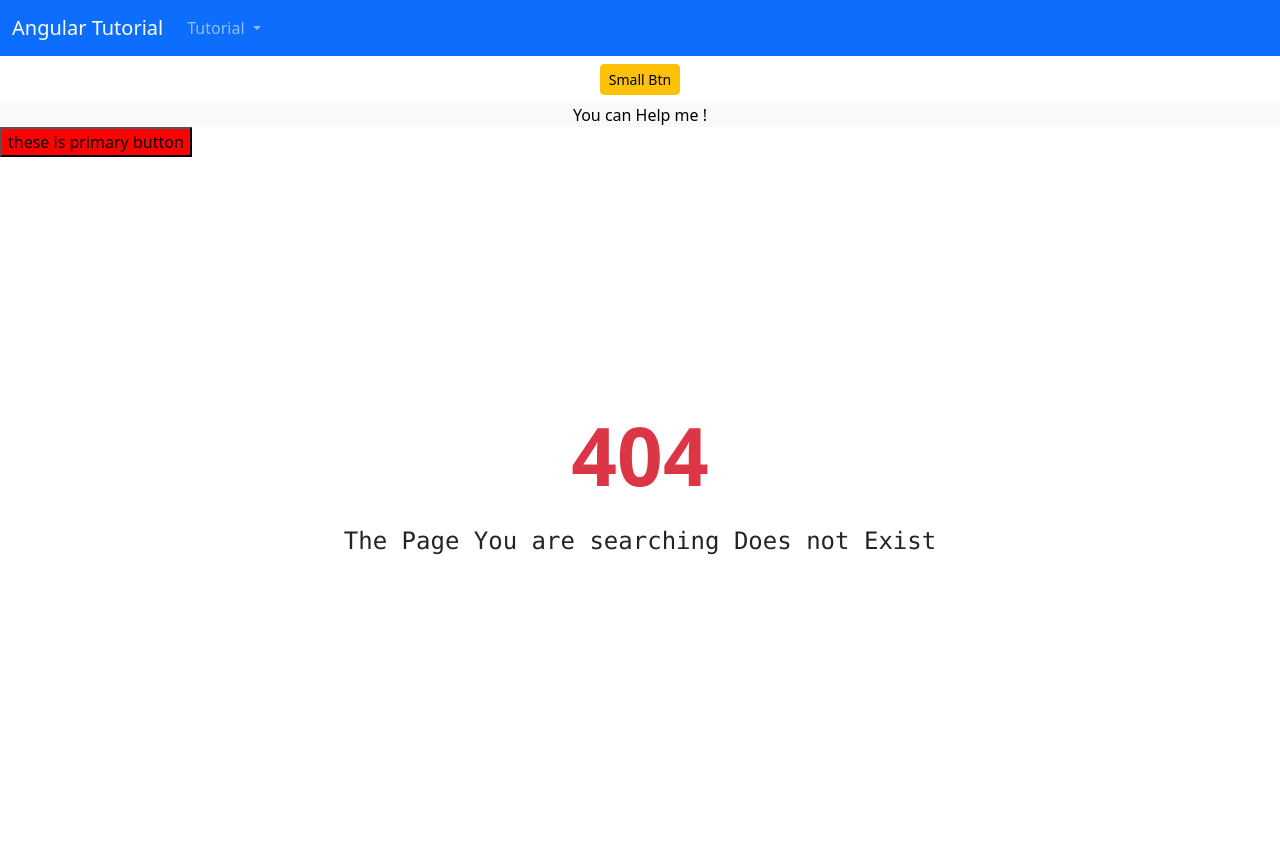
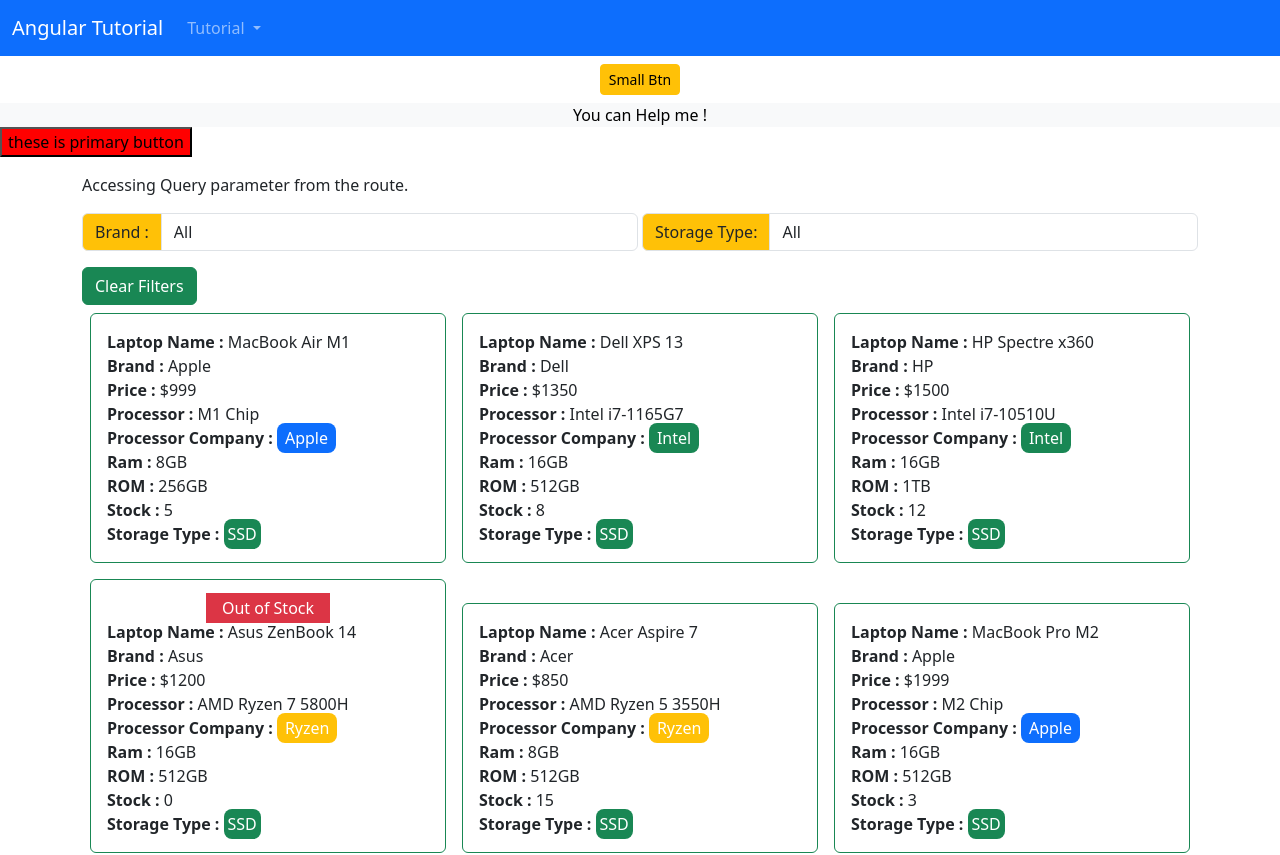
Before and after one commit to PrathameshSystenics/Angular_Tutorial, an Angular app in the folder AngularTut/: page /querystring in a window 1280 px wide. Before the commit this address had no page. Shown: the top 855 px of the page. Before the commit the page ends 800 px from the top, so only its background shows below. Built offline with nearby package versions, Linux system fonts and the light colour scheme.

Commit message:
Query String Parameter

```diff
--- a/AngularTut/src/app/Pages/router-tut/router-tut.component.html
+++ b/AngularTut/src/app/Pages/router-tut/router-tut.component.html
@@ -17,9 +17,14 @@
 
   <h3 class="mt-3">2. Route Parameter</h3>
   <label for="selectlaptop" class="form-label">Select the Laptop Want to View : </label>
-  <select name="laptopindex" id="selectlaptop" #laptopselect class="form-control" (change)="onSelectChange(laptopselect)">
+  <select name="laptopindex" id="selectlaptop" #laptopselect class="form-control"
+    (change)="onSelectChange(laptopselect)">
     <option value="">Select Index</option>
     <option [value]="laptop" *ngFor="let laptop of laptopIndex">{{laptop+1}}</option>
   </select>
   <hr>
+
+  <h3 class="mt-3">3. Query String</h3>
+  <a routerLink="/querystring" class="btn btn-success">Click Here to Navigate</a>
+  <hr>
 </div>
--- a/AngularTut/src/app/app-routing.module.ts
+++ b/AngularTut/src/app/app-routing.module.ts
@@ -12,6 +12,7 @@
 import { NotfoundComponent } from './Pages/notfound/notfound.component';
 import { RouterTutComponent } from './Pages/router-tut/router-tut.component';
 import { RouteParamComponent } from './route-param/route-param.component';
+import { QueryStringComponent } from './query-string/query-string.component';
 
 // Defining the routes
 const routes: Routes = [
@@ -30,6 +31,8 @@
 
   // defining the route parameter with the route
   { path: 'routeparam/:index', component: RouteParamComponent },
+
+  {path:"querystring",component:QueryStringComponent},
   { path: '**', component: NotfoundComponent },
 ];
 
--- a/AngularTut/src/app/app.module.ts
+++ b/AngularTut/src/app/app.module.ts
@@ -74,6 +74,7 @@
 import { NotfoundComponent } from './Pages/notfound/notfound.component';
 import { RouterTutComponent } from './Pages/router-tut/router-tut.component';
 import { RouteParamComponent } from './route-param/route-param.component';
+import { QueryStringComponent } from './query-string/query-string.component';
 
 // Creating the injection Token with the string
 export const API_URL = new InjectionToken<string>('API_URL');
@@ -150,6 +151,7 @@
     NotfoundComponent,
     RouterTutComponent,
     RouteParamComponent,
+    QueryStringComponent,
   ],
   imports: [
     BrowserModule,
--- /dev/null
+++ b/AngularTut/src/app/query-string/query-string.component.html
@@ -0,0 +1,43 @@
+<div class="container mt-3">
+
+
+  <p>
+    Accessing Query parameter from the route.
+  </p>
+
+  <div class="d-flex gap-1">
+    <div class="input-group">
+      <div class="input-group-text bg-warning">
+        Brand :
+      </div>
+      <select name="brand" id="brandselection" class="form-control" #brandEle
+        (change)="OnChangeSelect(storageEle,brandEle)">
+        <option value="">All</option>
+        <option [value]="brand" *ngFor="let brand of brandNames">{{brand}}</option>
+      </select>
+    </div>
+    <div class="input-group">
+      <div class="input-group-text bg-warning">
+        Storage Type:
+      </div>
+      <select name="brand" id="brandselection" class="form-control" #storageEle
+        (change)="OnChangeSelect(storageEle,brandEle)">
+        <option value="">All</option>
+        <option [value]="storage" *ngFor="let storage of storageType">{{storage}}</option>
+      </select>
+    </div>
+  </div>
+
+  <div class="mt-3">
+    <button class="btn btn-success" (click)="OnClearFilters()">
+      Clear Filters
+    </button>
+  </div>
+
+  <div class="rows row-cols-3 row-cols-sm-2 row-cols-md-3 ">
+    <div *ngFor="let lapts of listoflaptops" class="col d-inline-block p-2">
+      <app-child [laptop]="lapts" />
+    </div>
+  </div>
+
+</div>
--- /dev/null
+++ b/AngularTut/src/app/query-string/query-string.component.ts
@@ -0,0 +1,57 @@
+import { Component, inject, OnInit } from '@angular/core';
+import { LaptopService } from '../Services/laptop.service';
+import { Laptop } from '../../data/laptop';
+import { ActivatedRoute, Router } from '@angular/router';
+
+@Component({
+  selector: 'query-string',
+  templateUrl: './query-string.component.html',
+})
+export class QueryStringComponent implements OnInit {
+  private laptopService: LaptopService = inject(LaptopService);
+  private activatedRouter: ActivatedRoute = inject(ActivatedRoute);
+  private route: Router = inject(Router);
+
+  public listoflaptops: Laptop[] = this.laptopService.Laptops;
+  public brandNames: Set<string> = new Set<string>();
+  public storageType: Set<string> = new Set<string>();
+  public brand: string = '';
+  public storage: string = '';
+
+  ngOnInit(): void {
+    this.listoflaptops.forEach((value) => {
+      this.brandNames.add(value.processorCompany);
+      this.storageType.add(value.storageType);
+    });
+
+    // getting the query parameter
+    this.activatedRouter.queryParamMap.subscribe((data) => {
+      this.brand = String(data.get('brand'));
+      this.storage = String(data.get('storage'));
+
+      if (this.brand !== 'null' && this.brand !== '') {
+        this.listoflaptops = this.laptopService.Laptops.filter(
+          (value) => value.processorCompany === this.brand
+        );
+      }
+
+      if (this.storage !== 'null' && this.storage !== '') {
+        this.listoflaptops = this.laptopService.Laptops.filter(
+          (value) => value.storageType === this.storage
+        );
+      }
+    });
+  }
+
+  OnChangeSelect(storageEle: HTMLSelectElement, brandEle: HTMLSelectElement) {
+    // assigning the query parameters programatically
+    this.route.navigate(['querystring'], {
+      queryParams: { storage: storageEle.value, brand: brandEle.value },
+    });
+  }
+
+  OnClearFilters() {
+    this.route.navigate(['querystring']);
+    this.listoflaptops = this.laptopService.Laptops;
+  }
+}
```
